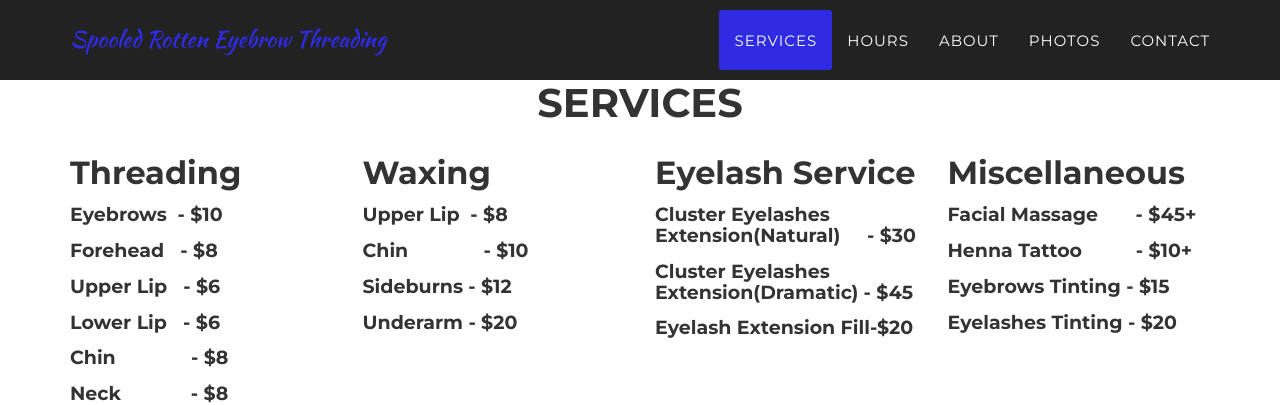
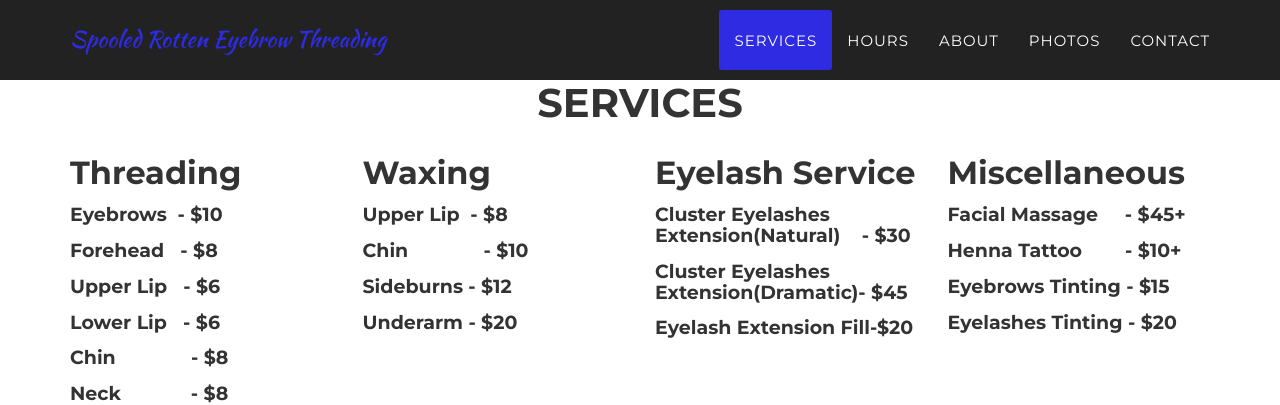
Before and after one commit to spooledrotten/spooledrotten.github.io, a Jekyll site: the page built from index.html, in a window 1280 px wide and 900 px high, scrolled down 902 px. Shown: the top 405 px of the window. Built offline with Jekyll 4.4.1, drawn with Linux system fonts in a browser that asks for light colours; some web fonts are replaced.

Commit message:
85th commit

```diff
--- a/_includes/services.html
+++ b/_includes/services.html
@@ -39,16 +39,16 @@
 
 					<h2 class="service-heading">Eyelash Service</h2>
 					<!--<h4 class="service-heading">Eyelashes Extension&nbsp;&nbsp;&nbsp;- $30</h4>-->
-					<h4 class="service-heading">Cluster Eyelashes Extension(Natural)&nbsp;&nbsp;&nbsp;&nbsp;&nbsp;- $30</h4>
-					<h4 class="service-heading">Cluster Eyelashes Extension(Dramatic)&nbsp;- $45</h4>
+					<h4 class="service-heading">Cluster Eyelashes Extension(Natural)&nbsp;&nbsp;&nbsp;&nbsp;- $30</h4>
+					<h4 class="service-heading">Cluster Eyelashes Extension(Dramatic)- $45</h4>
 					<h4 class="service-heading">Eyelash Extension Fill-$20</h4>
 				</div>
 
 				<div class="col-md-3">
 
 					<h2 class="service-heading">Miscellaneous</h2>
-                    <h4 class="service-heading">Facial Massage&nbsp;&nbsp;&nbsp;&nbsp;&nbsp;&nbsp;&nbsp;- $45+</h4>
-					<h4 class="service-heading">Henna Tattoo&nbsp;&nbsp;&nbsp;&nbsp;&nbsp;&nbsp;&nbsp;&nbsp;&nbsp;&nbsp;- $10+</h4>
+                    <h4 class="service-heading">Facial Massage&nbsp;&nbsp;&nbsp;&nbsp;&nbsp;- $45+</h4>
+					<h4 class="service-heading">Henna Tattoo&nbsp;&nbsp;&nbsp;&nbsp;&nbsp;&nbsp;&nbsp;&nbsp;- $10+</h4>
 					<h4 class="service-heading">Eyebrows Tinting&nbsp;- $15</h4>
 					<h4 class="service-heading">Eyelashes Tinting - $20</h4>
 				</div>
```
